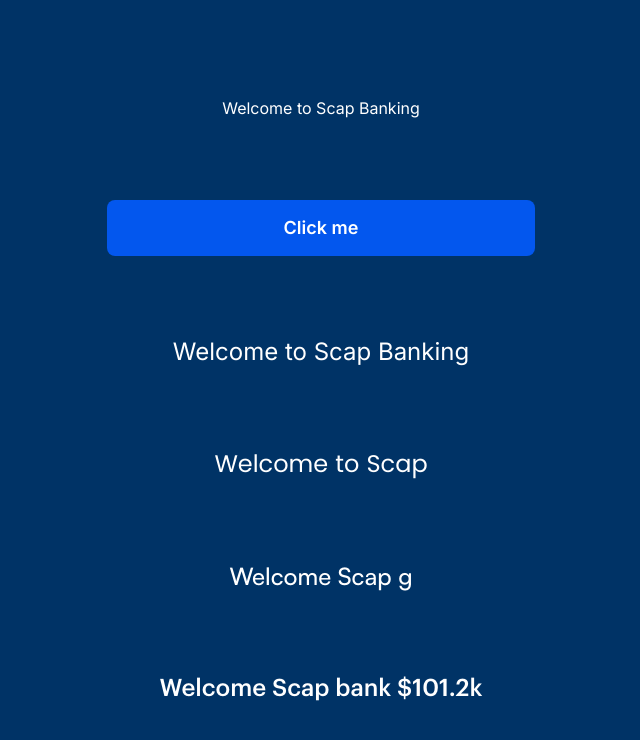
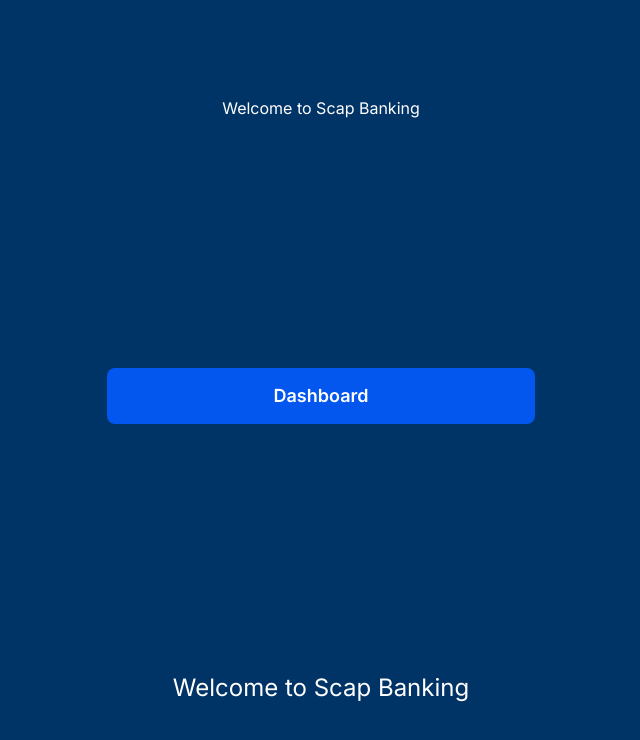
Before and after one commit to scap-banking-suite/scap_banking, a Next.js app: page / in a window 1280 px wide. Shown: the top 740 px of the page, without its empty margins (319-959 px from the left). Built offline with nearby package versions, Linux system fonts and the light colour scheme.

Commit message:
fix:navigation link fixed

```diff
--- a/app/page.tsx
+++ b/app/page.tsx
@@ -1,15 +1,20 @@
+'use client'
 import { CustomButton } from "@/components/clickable/CustomButton";
 import Image from "next/image";
+import { useRouter } from "next/navigation";
 
 export default function Home() {
+
+  const router = useRouter()
+
   return (
     <main className="flex bg-primary text-white min-h-screen flex-col items-center justify-between p-24">
       <h1>Welcome to Scap Banking</h1>
-      <CustomButton className="w-[428px]">Click me</CustomButton>
+      <CustomButton className="w-[428px]" onClick={() => router.push('/dashboard')}>Dashboard</CustomButton>
       <h1 className="text-2xl">Welcome to Scap Banking</h1>
-      <h1 className="text-2xl" style={{ fontFamily: "PoppinsNormal" }}>Welcome to Scap </h1>
+      {/* <h1 className="text-2xl" style={{ fontFamily: "PoppinsNormal" }}>Welcome to Scap </h1>
       <h1 className="text-2xl" style={{ fontFamily: "SatoshiBold" }}>Welcome Scap g </h1>
-      <h1 className="text-2xl" style={{ fontFamily: "GraphikMedium" }}>Welcome Scap bank $101.2k</h1>
+      <h1 className="text-2xl" style={{ fontFamily: "GraphikMedium" }}>Welcome Scap bank $101.2k</h1> */}
     </main>
   );
 }
```
